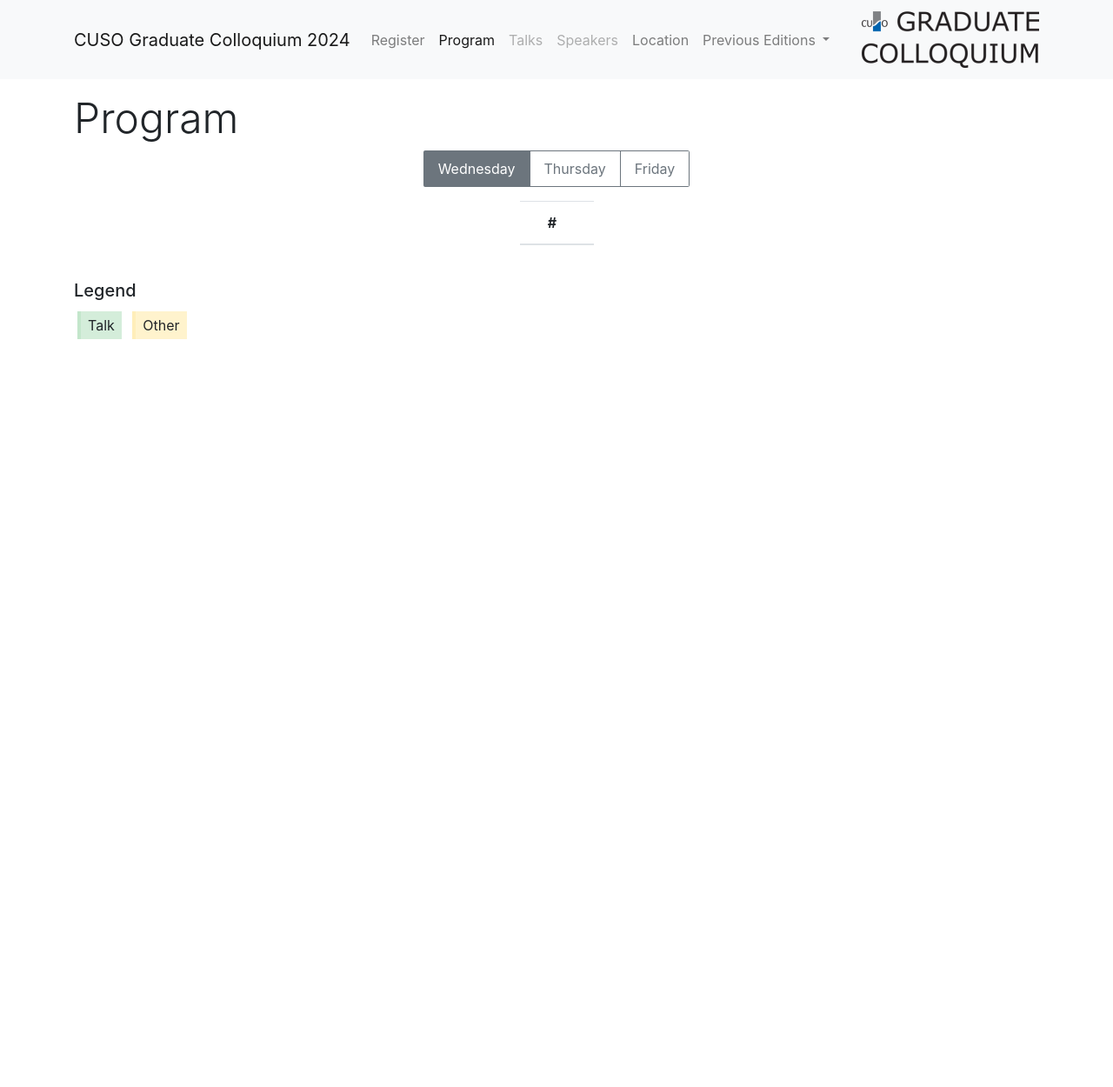
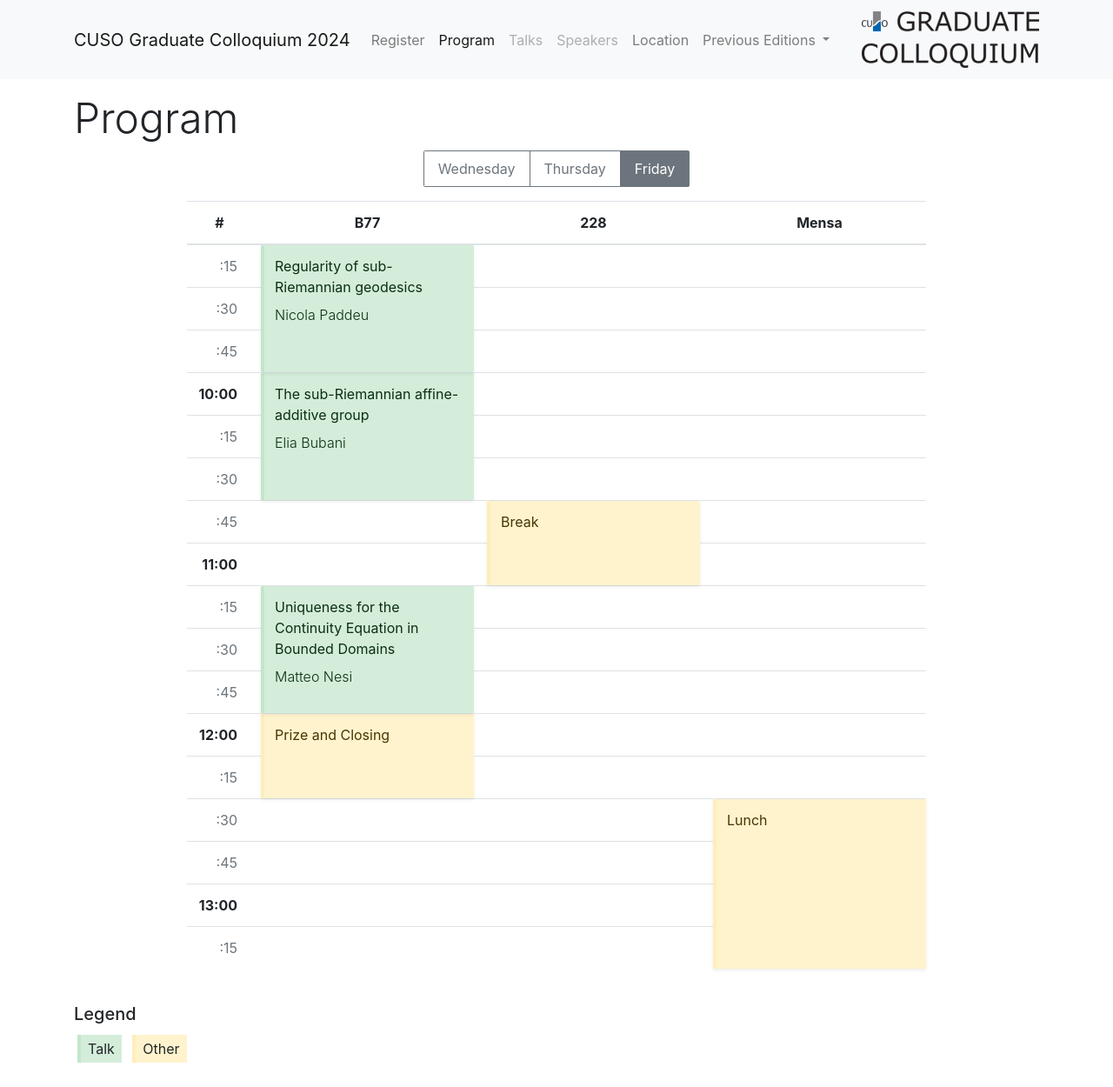
Before and after one commit to cuso-graduate-colloquium-2024/cuso-graduate-colloquium-2024.github.io, a Jekyll site: the page built from program/index.md, in a window 1280 px wide. Shown: the whole page at 87% size. Built offline with Jekyll 4.4.1, drawn with Linux system fonts in a browser that asks for light colours; before the commit the page ends 900 px from its top, so only the background shows below that.

Commit message:
chore: added schedule

```diff
--- a/_data/program.yml
+++ b/_data/program.yml
@@ -1,12 +1,102 @@
 days:
 - name: Wednesday
   abbr: We
-  date: 2024-11-13
+  date: 2024-11-06
+  rooms:
+  - name: B78
+    talks:
+      - name: General Information
+        time_start: '13:15'
+        time_end: '13:30'
+      - name: Euler, hypersurfaces and other amenities
+        time_start: '13:30'
+        time_end: '14:15'
+      - name: Perturbed bouquets and their realisability by systoles
+        time_start: '14:30'
+        time_end: '15:15'
+      - name: Phase Transition in the Infrared-Divergent Spin-Boson Model
+        time_start: '15:50'
+        time_end: '16:35'
+
+  - name: 228
+    talks:
+      - name: Break
+        time_start: '15:15'
+        time_end: '15:50'
 
 - name: Thursday
   abbr: Thu
-  date: 2024-11-14
+  date: 2024-11-07
+  rooms:
+  - name: B78
+    talks:
+      - name: Zeroes of Polynomials in $\mathbb{Q}^n$
+        time_start: '10:15'
+        time_end: '11:00'
+
+  - name: B6
+    talks:
+      - name: Spectral zeta functions on cyclic groups
+        time_start: '11:30'
+        time_end: '12:15'
+
+  - name: 228
+    talks:
+      - name: Break
+        time_start: '11:00'
+        time_end: '11:30'
+      - name: Break
+        time_start: '16:00'
+        time_end: '16:30'
+
+  - name: Mensa
+    talks:
+      - name: Lunch
+        time_start: '12:30'
+        time_end: '13:30'
+
+  - name: 119
+    talks:
+      - name: dalipi
+        time_start: '14:15'
+        time_end: '15:00'
+      - name: Lipschitz-volume rigidity
+        time_start: '15:15'
+        time_end: '16:00'
+
+  - name: B1
+    talks:
+      - name: ashari
+        time_start: '16:30'
+        time_end: '17:15'
 
 - name: Friday
   abbr: Fri
-  date: 2024-11-15
+  date: 2024-11-08
+  rooms:
+    - name: B77
+      talks:
+        - name: Regularity of sub-Riemannian geodesics
+          time_start: '09:15'
+          time_end: '10:00'
+        - name: The sub-Riemannian affine-additive group
+          time_start: '10:05'
+          time_end: '10:50'
+        - name: Uniqueness for the Continuity Equation in Bounded Domains
+          time_start: '11:20'
+          time_end: '12:05'
+        - name: Prize and Closing
+          time_start: '12:05'
+          time_end: '12:30'
+
+    - name: 228
+      talks:
+        - name: Break
+          time_start: '10:50'
+          time_end: '11:20'
+
+    - name: Mensa
+      talks:
+        - name: Lunch
+          time_start: '12:30'
+          time_end: '13:30'
```
